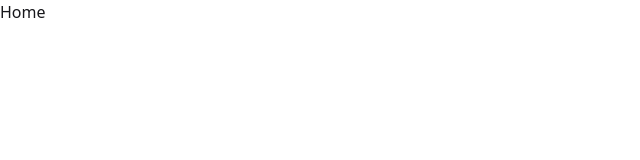
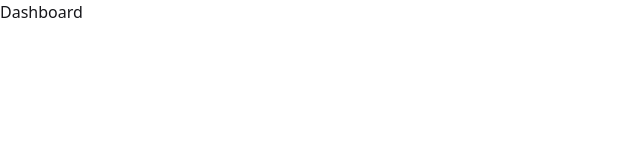
Before and after one commit to Coach-The-Student/signan-coach-web, a React (Vite) app: page / in a window 1280 px wide. Shown: the top 160 px of the page, without its empty margins (0-640 px from the left). Built offline with nearby package versions, Linux system fonts and the light colour scheme.

Commit message:
:pencil2: cleanup: file and export name updates

```diff
--- a/src/components/base/index.ts
+++ b/src/components/base/index.ts
@@ -1,2 +1,2 @@
-export { Input } from "./input"
-export { Button } from "./button"
+export { Input } from "./Input"
+export { Button } from "./Button"
--- /dev/null
+++ b/src/pages/dashboard/Dashboard.tsx
@@ -0,0 +1,8 @@
+
+function Dashboard() {
+  return (
+    <div>Dashboard</div>
+  )
+}
+
+export default Dashboard
--- /dev/null
+++ b/src/pages/dashboard/index.ts
@@ -0,0 +1 @@
+export { default as Dashboard } from "./Dashboard"
--- a/src/pages/home/Home.tsx
+++ /dev/null
@@ -1,8 +0,0 @@
-
-function Home() {
-  return (
-    <div>Home</div>
-  )
-}
-
-export default Home
--- a/src/pages/home/index.ts
+++ /dev/null
@@ -1 +0,0 @@
-export { default as Home } from "./Home"
--- a/src/routes/index.tsx
+++ b/src/routes/index.tsx
@@ -1,16 +1,19 @@
 import { Routes, Route } from "react-router";
-import { Home } from "@/pages/home";
+import { Dashboard } from "@/pages/dashboard";
 import { ConfirmEmail, Login, NewPassword } from "@/pages/auth";
 
 function Router() {
   return (
     <Routes>
-      <Route path="" element={<Home />} />
+      {/* auth */}
       <Route path="login" element={<Login />} />
       <Route path="reset-password">
         <Route path="confirm-email" element={<ConfirmEmail />} />
         <Route path="new-password" element={<NewPassword />} />
       </Route>
+
+      {/* dashboard */}
+      <Route path="" element={<Dashboard />} />
     </Routes>
   )
 }
```
